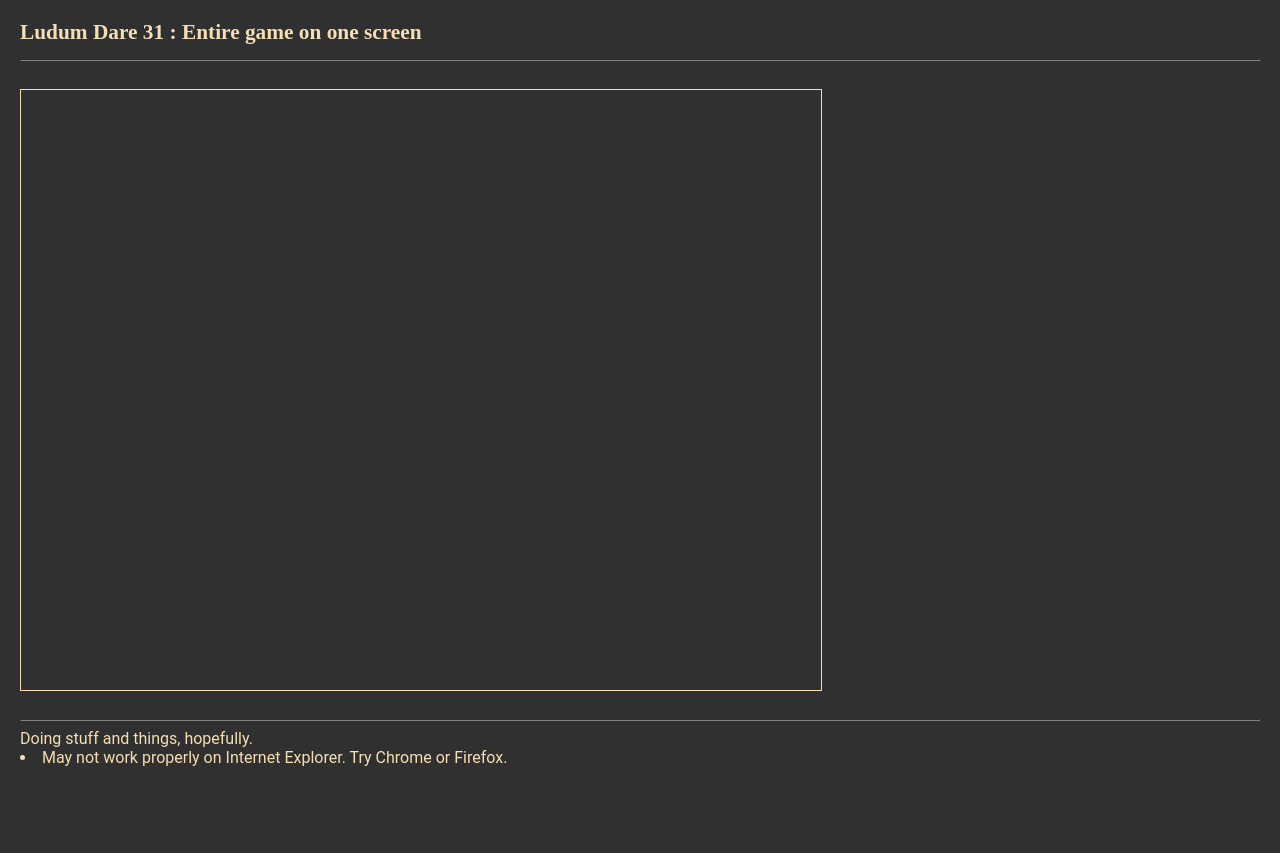
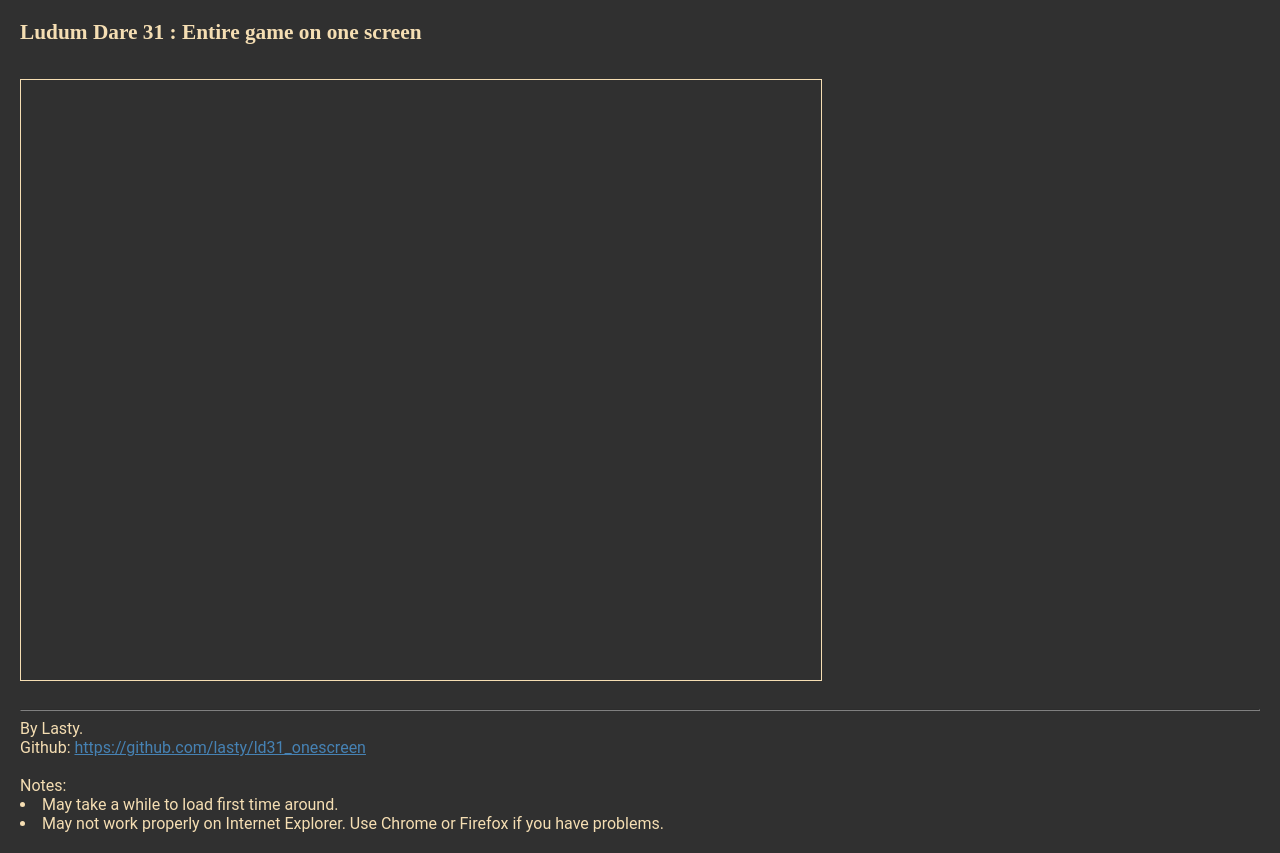
Before and after one commit to lasty/ld31_onescreen, a plain HTML site: page index.html in a window 1280 px wide. Before the commit the page ends 800 px from the top, so only its background shows below. Drawn offline with Linux system fonts and the light colour scheme.

Commit message:
Fix style for links.  Add link to github page.  Add basic game loop scripts in index.html.

```diff
--- a/index.html
+++ b/index.html
@@ -12,22 +12,75 @@
 <script type="text/javascript" src="renderer.js"></script>
 
 
+
+<script type="text/javascript">
+
+//// Contains the main wrapper functions to interact with HTML5, and Init functions
+
+var renderer; //gloabal ref
+var last_time; // timestamp of last frame to calculate delta
+
+
+function Init()
+{
+	renderer = new Renderer(800, 600, "canvas");
+
+
+	requestAnimationFrame(Step);
+}
+
+
+function Update(dt)
+{
+
+}
+
+
+function Render()
+{
+
+}
+
+
+function Step(timestamp)
+{
+	if (! last_time)
+	{
+		last_time = timestamp;
+	}
+	var delta_time = (timestamp - last_time) / 1000.0;
+	last_time = timestamp;
+
+	Update(delta_time);
+
+	Render();
+
+
+	requestAnimationFrame(Step);
+}
+
+
+</script>
+
 </head>
 
-<body>
+<body onLoad="Init();">
 
 <h1>Ludum Dare 31 : Entire game on one screen</h1>
 
-<hr/>
-
-<canvas id="canvas" width="800" height="600" >
-</canvas>
+<canvas id="canvas"></canvas>
 
 <hr/>
 
-Doing stuff and things, hopefully.
+By Lasty.
+<br/>
+Github:  <a href="https://github.com/lasty/ld31_onescreen">https://github.com/lasty/ld31_onescreen</a>
+<br/>
 
-<li> May not work properly on Internet Explorer.  Try Chrome or Firefox. </li>
+<br/>
+Notes:
+<li> May take a while to load first time around.</li>
+<li> May not work properly on Internet Explorer.  Use Chrome or Firefox if you have problems. </li>
 
 </body>
 
--- a/renderer.js
+++ b/renderer.js
@@ -7,13 +7,13 @@ var canvas;
 function Renderer(width, height, canvasid)
 {
 	this.canvas = document.getElementById(canvasid);
-	if (!canvas.canvas.getContext)
+	if (!this.canvas.getContext)
 	{
 		alert ("Requires a browser that supports HTML5 Canvas");
 		throw "Canvas fail";
 	}
 
-	this.context = canvas.getContext("2d");
+	this.context = this.canvas.getContext("2d");
 	if (!this.context)
 	{
 		alert ("Error getting canvas 2d context");
@@ -21,8 +21,8 @@ function Renderer(width, height, canvasid)
 	}
 
 
-	this.width = canvas.width = width;
-	this.height = canvas.height = height;
+	this.width = this.canvas.width = width;
+	this.height = this.canvas.height = height;
 
 	this.GetContext = function () {
 		return this.context;
--- a/style.css
+++ b/style.css
@@ -5,6 +5,11 @@ body {
 	color: wheat;
 
 }
+
+a { color: steelblue; }
+a:hover { color: lightsteelblue; }
+a:active { color: white; }
+
 
 body, p {
 	font-family: Roboto, sans-serif;
```
